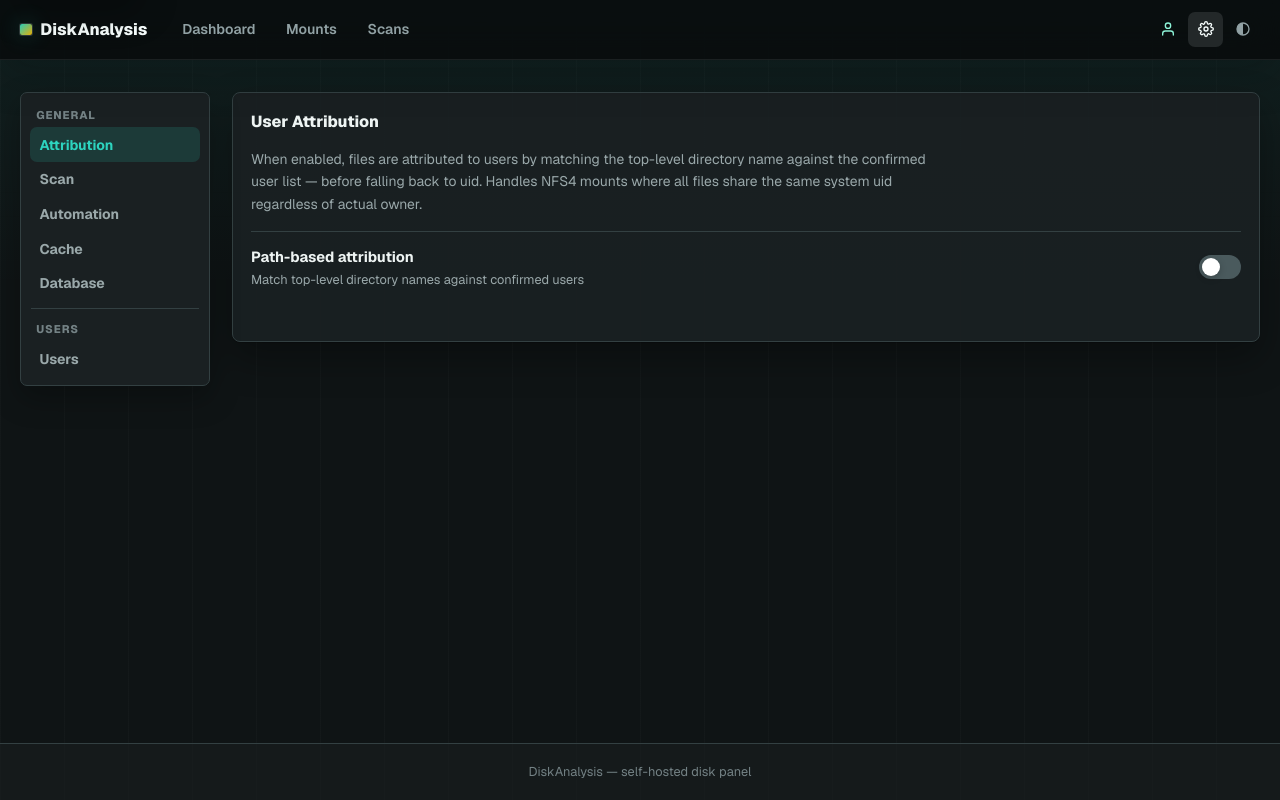
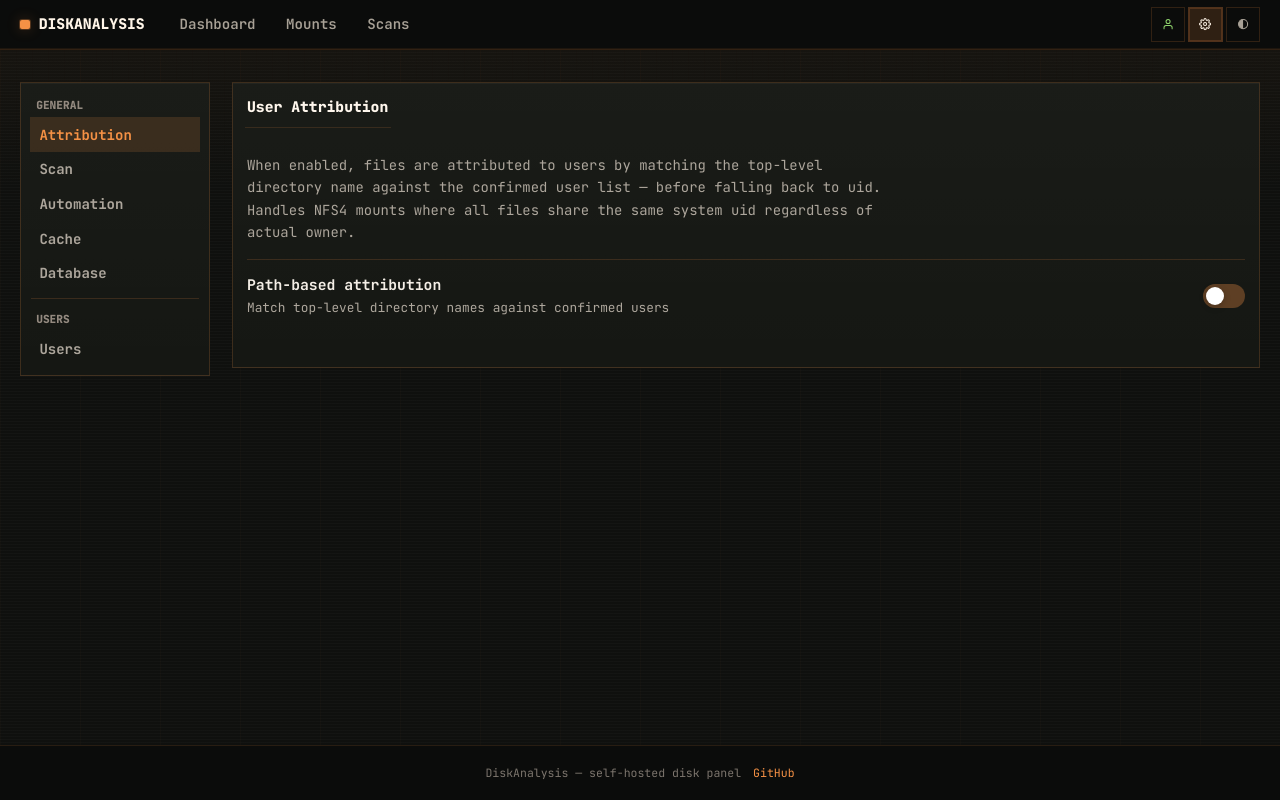
Before and after one commit to raytions/diskanalysis, a FastAPI app: page /settings in a window 1280 px wide. Run offline with FastAPI, Linux system fonts and the light colour scheme; parts of the project's set-up code (start-up, migrations or seed data) failed here and were passed over.

Commit message:
set console theme default and add github footer

```diff
--- a/app/static/style.css
+++ b/app/static/style.css
@@ -401,12 +401,24 @@ pre {
   width: 100%;
 }
 .footer {
+  display: flex;
+  justify-content: center;
+  align-items: center;
+  gap: .75rem;
+  flex-wrap: wrap;
   text-align: center;
   padding: 1.15rem;
   color: var(--text-muted);
   font-size: .8rem;
   border-top: 1px solid var(--border);
   background: color-mix(in srgb, var(--surface) 58%, transparent);
+}
+.footer a {
+  color: var(--accent);
+  text-decoration: none;
+}
+.footer a:hover {
+  text-decoration: underline;
 }
 [data-theme="termix"] .footer {
   background: #0b0c0b;
--- a/app/templates/base.html
+++ b/app/templates/base.html
@@ -1,11 +1,11 @@
 <!DOCTYPE html>
-<html lang="en" data-theme="dark">
+<html lang="en" data-theme="termix">
 <head>
   <meta charset="UTF-8" />
   <meta name="viewport" content="width=device-width, initial-scale=1.0" />
   <title>{% block title %}DiskAnalysis{% endblock %}</title>
   <meta name="description" content="Self-hosted disk analysis panel for Linux and NAS mount points." />
-  <meta name="theme-color" content="#172122" id="theme-color-meta" />
+  <meta name="theme-color" content="#151614" id="theme-color-meta" />
   <link rel="preconnect" href="https://fonts.googleapis.com">
   <link rel="preconnect" href="https://fonts.gstatic.com" crossorigin>
   <link rel="stylesheet" href="/static/style.css" />
@@ -116,6 +116,7 @@
 
 <footer class="footer">
   <span>DiskAnalysis &mdash; self-hosted disk panel</span>
+  <a href="https://github.com/raytions/diskanalysis" target="_blank" rel="noopener noreferrer">GitHub</a>
 </footer>
 
 <script>
@@ -139,7 +140,7 @@ const THEME_LABELS = {dark: 'Dark', termix: 'Console', light: 'Light'};
 const THEME_COLORS = {dark: '#172122', termix: '#151614', light: '#eef1f4'};
 
 function setTheme(theme) {
-  const next = Object.prototype.hasOwnProperty.call(THEME_LABELS, theme) ? theme : 'dark';
+  const next = Object.prototype.hasOwnProperty.call(THEME_LABELS, theme) ? theme : 'termix';
   document.documentElement.dataset.theme = next;
   localStorage.setItem('theme', next);
 
@@ -160,7 +161,7 @@ function chooseTheme(theme) {
 }
 
 (function() {
-  setTheme(localStorage.getItem('theme') || 'dark');
+  setTheme(localStorage.getItem('theme') || 'termix');
 })();
 
 function fmtBytes(n) {
```
